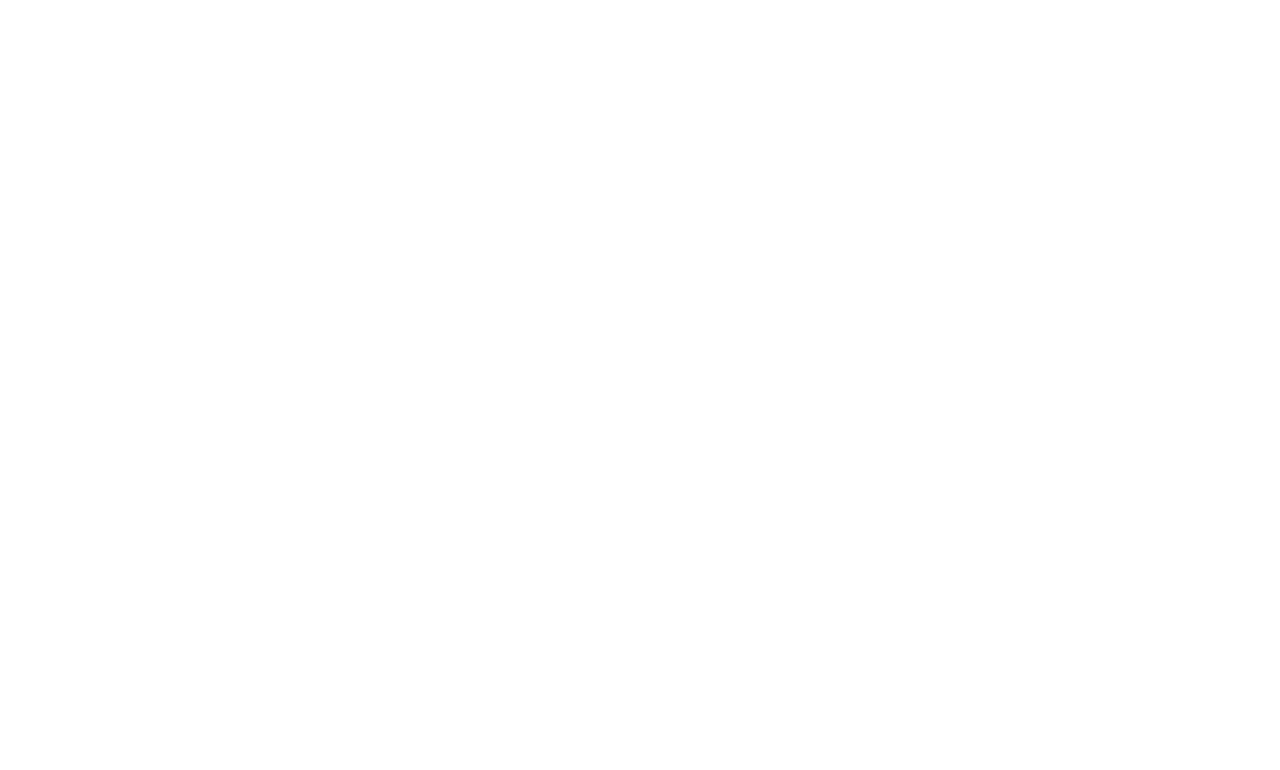
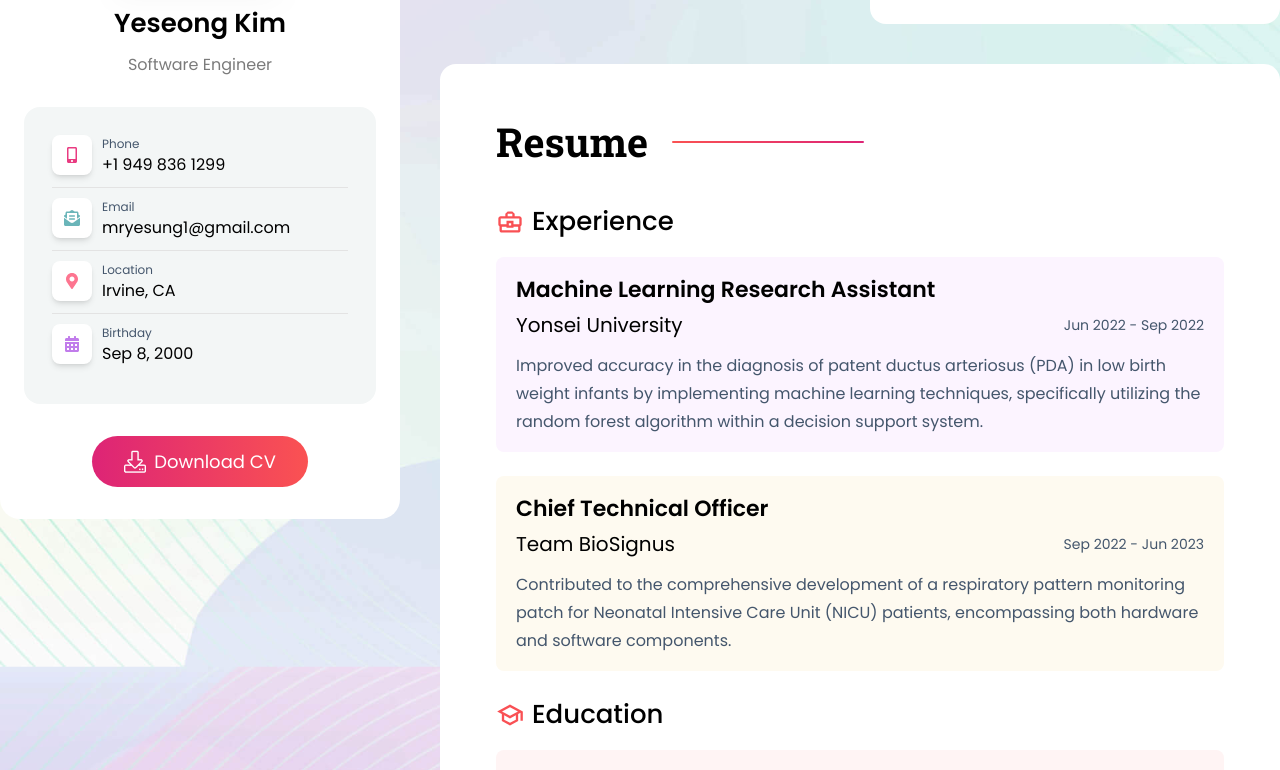
Before and after one commit to mr2yesung/YeseongPortfolio, a React (Vite) app: page /resume in a window 1280 px wide. Before the commit this address had no page. Shown: the part 460-1230 px from the top of the page. Before the commit the page ends 800 px from the top, so only its background shows below. Built offline with nearby package versions, Linux system fonts and the light colour scheme.

Commit message:
add resume page

```diff
--- a/src/App.tsx
+++ b/src/App.tsx
@@ -2,6 +2,7 @@ import { Route, Routes } from "react-router-dom";
 import PageLayout from "./components/layout/PageLayout";
 import { DarkModeProvider } from "./hooks/DarkModeContext";
 import Home from "./pages/home/Home";
+import Resume from "./pages/resume/Resume";
 
 // todo: implement download cv
 function App() {
@@ -10,6 +11,7 @@ function App() {
       <Routes>
         <Route path="/" element={<PageLayout />}>
           <Route index element={<Home />} />
+          <Route path="resume" element={<Resume />} />
         </Route>
       </Routes>
     </DarkModeProvider>
--- /dev/null
+++ b/src/components/icons/EducationIcon.tsx
@@ -0,0 +1,18 @@
+function EducationIcon() {
+  return (
+    <svg
+      stroke="currentColor"
+      fill="currentColor"
+      strokeWidth="0"
+      viewBox="0 0 24 24"
+      height="1em"
+      width="1em"
+      xmlns="http://www.w3.org/2000/svg"
+    >
+      <path fill="none" d="M0 0h24v24H0V0z"></path>
+      <path d="M12 3L1 9l4 2.18v6L12 21l7-3.82v-6l2-1.09V17h2V9L12 3zm6.82 6L12 12.72 5.18 9 12 5.28 18.82 9zM17 15.99l-5 2.73-5-2.73v-3.72L12 15l5-2.73v3.72z"></path>
+    </svg>
+  );
+}
+
+export default EducationIcon;
--- /dev/null
+++ b/src/components/icons/ExperienceIcon.tsx
@@ -0,0 +1,18 @@
+function ExperienceIcon() {
+  return (
+    <svg
+      stroke="currentColor"
+      fill="currentColor"
+      strokeWidth="0"
+      viewBox="0 0 24 24"
+      height="1em"
+      width="1em"
+      xmlns="http://www.w3.org/2000/svg"
+    >
+      <path fill="none" d="M0 0h24v24H0V0z"></path>
+      <path d="M20 7h-4V5l-2-2h-4L8 5v2H4c-1.1 0-2 .9-2 2v5c0 .75.4 1.38 1 1.73V19c0 1.11.89 2 2 2h14c1.11 0 2-.89 2-2v-3.28c.59-.35 1-.99 1-1.72V9c0-1.1-.9-2-2-2zM10 5h4v2h-4V5zM4 9h16v5h-5v-3H9v3H4V9zm9 6h-2v-2h2v2zm6 4H5v-3h4v1h6v-1h4v3z"></path>
+    </svg>
+  );
+}
+
+export default ExperienceIcon;
--- /dev/null
+++ b/src/pages/resume/Resume.tsx
@@ -0,0 +1,65 @@
+import PageFadeIn from "../../components/animation/PageFadeIn";
+import ExperienceIcon from "../../components/icons/ExperienceIcon";
+import EducationIcon from "../../components/icons/EducationIcon";
+import ResumeBlock from "./ResumeBlock";
+import ResumeCard from "./ResumeCard";
+
+function Resume() {
+  const experiences = [
+    {
+      title: "Machine Learning Research Assistant",
+      organization: "Yonsei University",
+      date: "Jun 2022 - Sep 2022",
+      colorClassName: "bg-[#FCF4FF]",
+      content:
+        "Improved accuracy in the diagnosis of patent ductus arteriosus (PDA) in low birth weight infants by implementing machine learning techniques, specifically utilizing the random forest algorithm within a decision support system.",
+    },
+    {
+      title: "Chief Technical Officer",
+      organization: "Team BioSignus",
+      date: "Sep 2022 - Jun 2023",
+      colorClassName: "bg-[#FEFAF0]",
+      content:
+        "Contributed to the comprehensive development of a respiratory pattern monitoring patch for Neonatal Intensive Care Unit (NICU) patients, encompassing both hardware and software components.",
+    },
+  ];
+
+  return (
+    <PageFadeIn>
+      <div className="container sm:px-5 md:px-10 lg:px-14">
+        <div className="px-4 py-12 md:px-0">
+          <h2 className="after-effect after:left-44">Resume</h2>
+
+          <div className="mt-[30px] flex flex-col gap-6">
+            <ResumeBlock title="Experience" icon={<ExperienceIcon />}>
+              {experiences.map((experience) => (
+                <ResumeCard
+                  key={experience.title}
+                  title={experience.title}
+                  organization={experience.organization}
+                  date={experience.date}
+                  className={`dark:bg-transparent ${experience.colorClassName}`}
+                >
+                  <p className="leading-7 text-gray-lite dark:text-color-910">
+                    {experience.content}
+                  </p>
+                </ResumeCard>
+              ))}
+            </ResumeBlock>
+
+            <ResumeBlock title="Education" icon={<EducationIcon />}>
+              <ResumeCard
+                title="Bachelor of Science in Biomedical Engineering"
+                organization="University of California, Irvine"
+                date="Sep 2019 - Aug 2023"
+                className="bg-[#FFF4F4] dark:bg-transparent"
+              />
+            </ResumeBlock>
+          </div>
+        </div>
+      </div>
+    </PageFadeIn>
+  );
+}
+
+export default Resume;
--- /dev/null
+++ b/src/pages/resume/ResumeBlock.tsx
@@ -0,0 +1,20 @@
+type ResumeCardProps = {
+  title: string;
+  icon: JSX.Element;
+  children: React.ReactNode;
+};
+
+function ResumeBlock({ title, icon, children }: ResumeCardProps) {
+  return (
+    <div className="w-full">
+      <div className="mb-4 flex items-center gap-x-2">
+        <div className="text-6xl text-[#f95054]">{icon}</div>
+        <h4 className="text-5xl font-medium dark:text-white">{title}</h4>
+      </div>
+
+      <div className="flex flex-col gap-6">{children}</div>
+    </div>
+  );
+}
+
+export default ResumeBlock;
--- /dev/null
+++ b/src/pages/resume/ResumeCard.tsx
@@ -0,0 +1,33 @@
+type ResumeCardProps = {
+  title: string;
+  organization: string;
+  date: string;
+  className?: string;
+  children?: React.ReactNode;
+};
+
+function ResumeCard({
+  title,
+  organization,
+  date,
+  className = "bg-transparent",
+  children = null,
+}: ResumeCardProps) {
+  return (
+    <div
+      className={`flex flex-col gap-y-3 rounded-lg px-5 py-4 dark:border-2 dark:border-[#212425] ${className}`}
+    >
+      <div className="flex flex-col gap-y-1">
+        <h2 className="text-2xl font-semibold dark:text-white">{title}</h2>
+        <div className="flex items-center justify-between gap-x-2">
+          <h3 className="text-xl dark:text-white">{organization}</h3>
+          <p className="text-tiny text-gray-lite dark:text-[#b7b7b7]">{date}</p>
+        </div>
+      </div>
+
+      {children}
+    </div>
+  );
+}
+
+export default ResumeCard;
```
